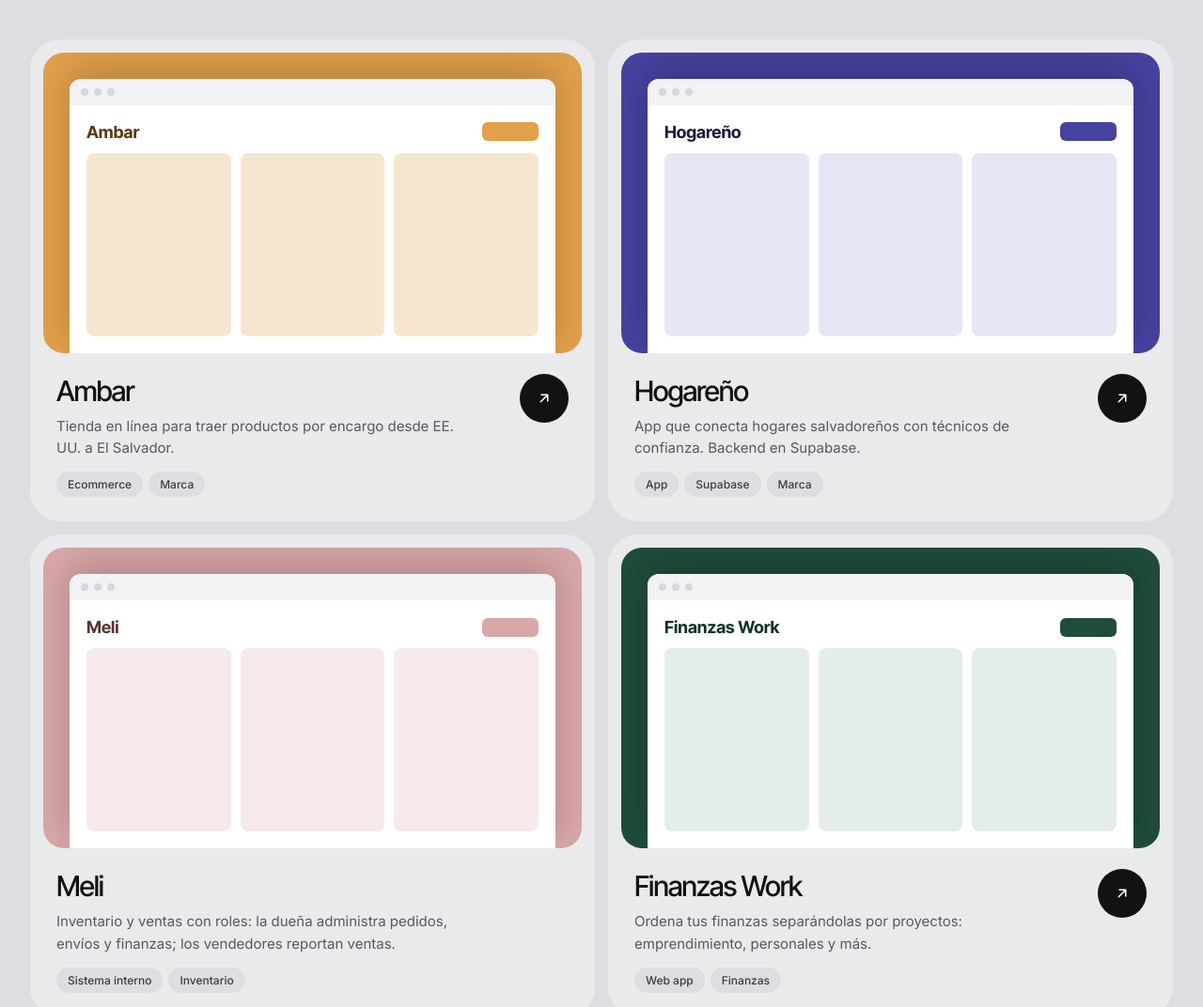
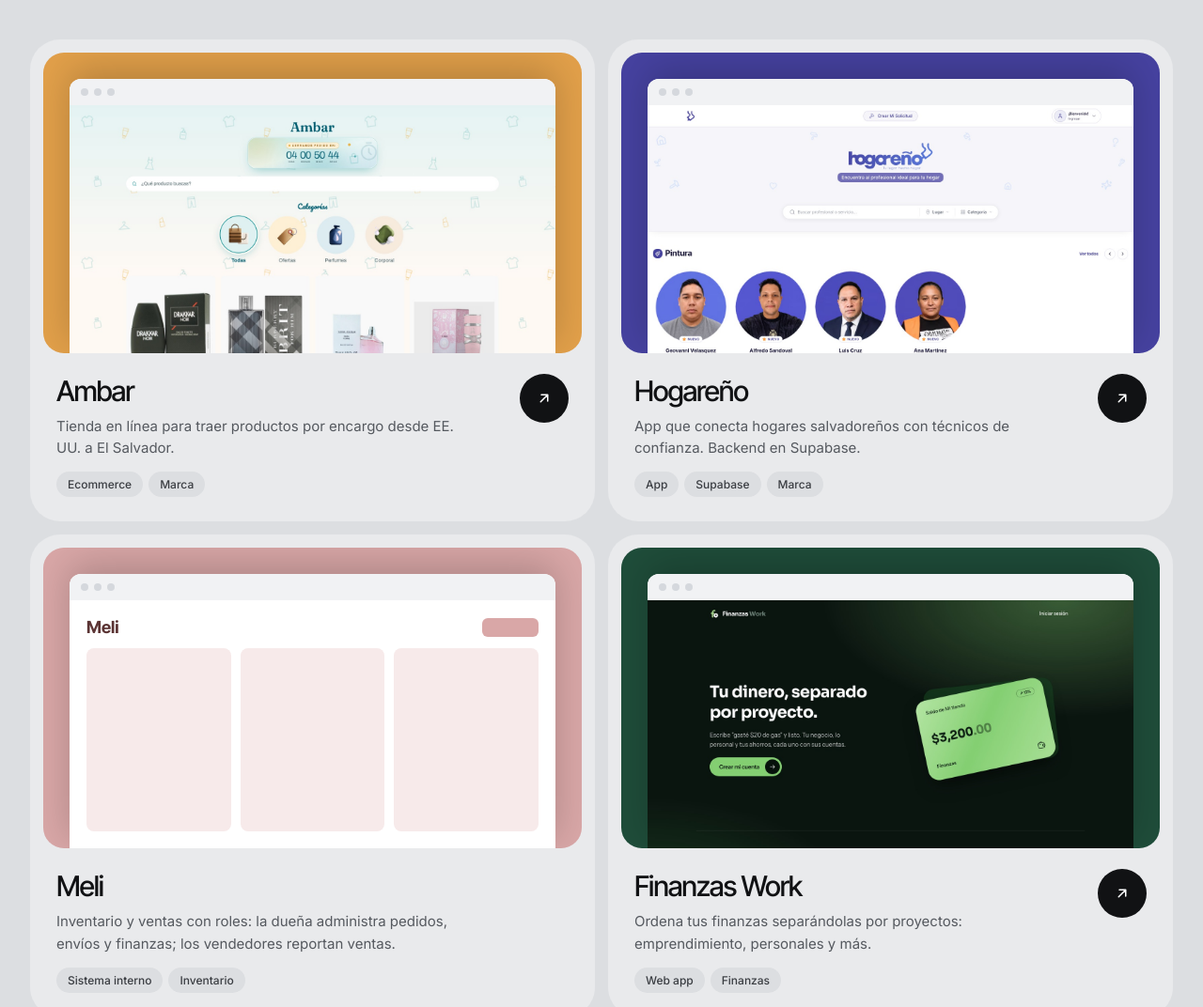
Before and after one commit to diegosteven-Ho/portafolio, a plain HTML site: page index.html in a window 1280 px wide. Shown: the part 1740-2812 px from the top of the page at 94% size. Drawn offline with Linux system fonts and the light colour scheme.

Commit message:
Capturas reales de los proyectos

```diff
--- a/index.html
+++ b/index.html
@@ -120,6 +120,9 @@
   .mock .row span{width:60px;height:20px;border-radius:6px}
   .mock .g{display:grid;grid-template-columns:repeat(3,1fr);gap:10px;flex:1}
   .mock .g div{border-radius:8px}
+  .mock img{flex:1;min-height:0;width:100%;height:auto;object-fit:cover;object-position:top;border-radius:0;display:block}
+  a.shot .mock{transition:transform .3s ease}
+  a.shot:hover .mock{transform:translateY(-6px)}
   .proj-info{display:flex;justify-content:space-between;align-items:flex-start;gap:16px;padding:22px 14px 12px}
   .proj-info h3{font-weight:500;font-size:30px}
   .proj-info p{margin-top:8px;font-size:15px;line-height:1.55;color:#55595F;max-width:440px}
@@ -286,11 +289,10 @@
     </div>
     <div class="projects">
 
-      <!-- Captura real: cambia <div class="mock">…</div> por <img src="ambar.jpg" alt="Sitio de Ambar"> -->
       <article class="proj">
-        <div class="shot" style="background:#E2A04A" aria-hidden="true">
-          <div class="mock"><div class="top"><i></i><i></i><i></i></div><div class="in"><div class="row" style="color:#5A3A10">Ambar<span style="background:#E2A04A"></span></div><div class="g"><div style="background:#F6E6CF"></div><div style="background:#F6E6CF"></div><div style="background:#F6E6CF"></div></div></div></div>
-        </div>
+        <a class="shot" href="https://ambarsv.com" target="_blank" rel="noopener" tabindex="-1" aria-hidden="true" style="background:#E2A04A">
+          <div class="mock"><div class="top"><i></i><i></i><i></i></div><img src="img/ambar.jpg" alt="" loading="lazy" width="1440" height="900"></div>
+        </a>
         <div class="proj-info">
           <div><h3>Ambar</h3><p>Tienda en línea para traer productos por encargo desde EE. UU. a El Salvador.</p><div class="tags"><span>Ecommerce</span><span>Marca</span></div></div>
           <a class="go" href="https://ambarsv.com" target="_blank" rel="noopener" aria-label="Visitar ambarsv.com"><svg width="18" height="18" viewBox="0 0 24 24" fill="none" stroke="currentColor" stroke-width="2" stroke-linecap="round" stroke-linejoin="round"><path d="M7 17 17 7M8 7h9v9"/></svg></a>
@@ -298,9 +300,9 @@
       </article>
 
       <article class="proj">
-        <div class="shot" style="background:#4642A0" aria-hidden="true">
-          <div class="mock"><div class="top"><i></i><i></i><i></i></div><div class="in"><div class="row" style="color:#1C1A3D">Hogareño<span style="background:#4642A0"></span></div><div class="g"><div style="background:#E4E7F5"></div><div style="background:#E4E7F5"></div><div style="background:#E4E7F5"></div></div></div></div>
-        </div>
+        <a class="shot" href="https://www.xn--hogareo-9za.app" target="_blank" rel="noopener" tabindex="-1" aria-hidden="true" style="background:#4642A0">
+          <div class="mock"><div class="top"><i></i><i></i><i></i></div><img src="img/hogareno.jpg" alt="" loading="lazy" width="1440" height="900"></div>
+        </a>
         <div class="proj-info">
           <div><h3>Hogareño</h3><p>App que conecta hogares salvadoreños con técnicos de confianza. Backend en Supabase.</p><div class="tags"><span>App</span><span>Supabase</span><span>Marca</span></div></div>
           <a class="go" href="https://www.xn--hogareo-9za.app" target="_blank" rel="noopener" aria-label="Visitar hogareño.app"><svg width="18" height="18" viewBox="0 0 24 24" fill="none" stroke="currentColor" stroke-width="2" stroke-linecap="round" stroke-linejoin="round"><path d="M7 17 17 7M8 7h9v9"/></svg></a>
@@ -317,9 +319,9 @@
       </article>
 
       <article class="proj">
-        <div class="shot" style="background:#1F4D3A" aria-hidden="true">
-          <div class="mock"><div class="top"><i></i><i></i><i></i></div><div class="in"><div class="row" style="color:#123326">Finanzas Work<span style="background:#1F4D3A"></span></div><div class="g"><div style="background:#E3EEE8"></div><div style="background:#E3EEE8"></div><div style="background:#E3EEE8"></div></div></div></div>
-        </div>
+        <a class="shot" href="https://finanzas.work" target="_blank" rel="noopener" tabindex="-1" aria-hidden="true" style="background:#1F4D3A">
+          <div class="mock"><div class="top"><i></i><i></i><i></i></div><img src="img/finanzas.jpg" alt="" loading="lazy" width="1440" height="900"></div>
+        </a>
         <div class="proj-info">
           <div><h3>Finanzas Work</h3><p>Ordena tus finanzas separándolas por proyectos: emprendimiento, personales y más.</p><div class="tags"><span>Web app</span><span>Finanzas</span></div></div>
           <a class="go" href="https://finanzas.work" target="_blank" rel="noopener" aria-label="Visitar finanzas.work"><svg width="18" height="18" viewBox="0 0 24 24" fill="none" stroke="currentColor" stroke-width="2" stroke-linecap="round" stroke-linejoin="round"><path d="M7 17 17 7M8 7h9v9"/></svg></a>
```
Also changed, not shown: img/ambar.jpg (added), img/finanzas.jpg (added), img/hogareno.jpg (added).
